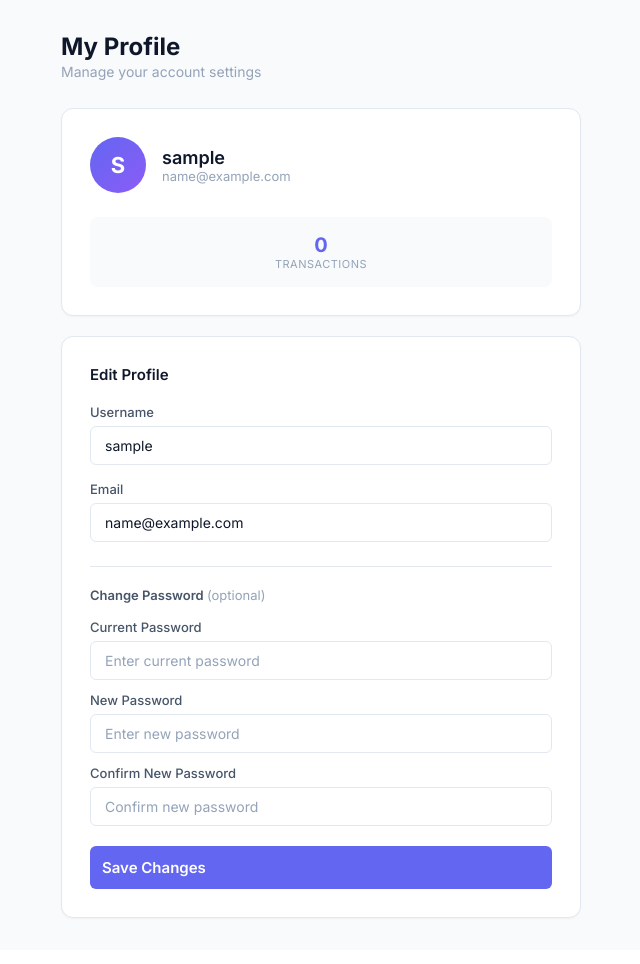
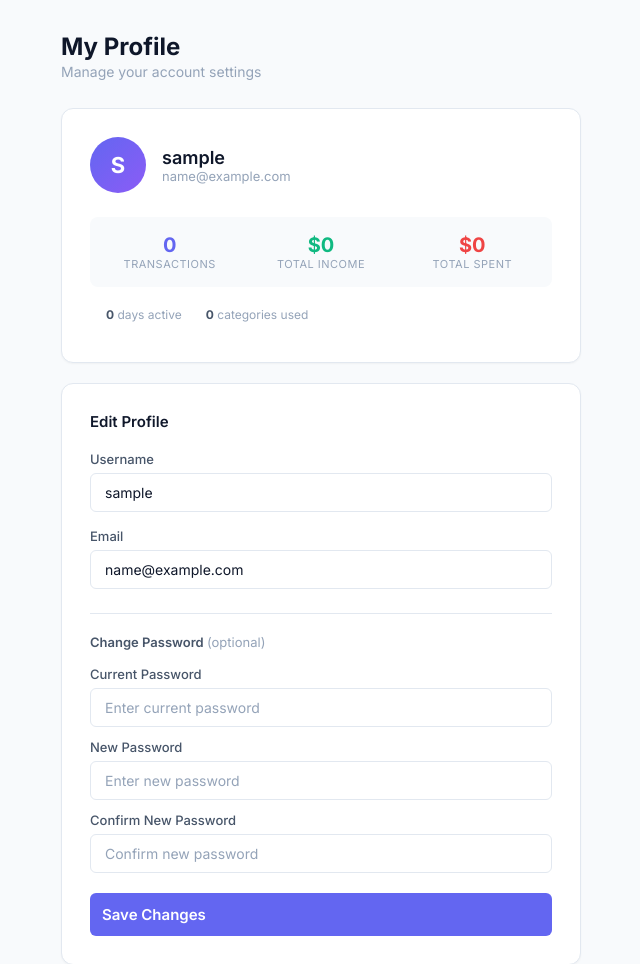
Before and after one commit to shyamrajpr7/webapp, a Flask app: page /profile in a window 1280 px wide. Shown: the part 64-1028 px from the top of the page, without its empty margins (11-651 px from the left). Before the commit the page ends 983 px from the top, so only its background shows below. Run offline with Flask 3, Linux system fonts and the light colour scheme; the visitor is signed in with stand-in values (Sample User, id 1); data that the repository does not hold is empty.

Commit message:
feat: add account stats (total income/expenses, days active, categories) to profile page

```diff
--- a/website/auth.py
+++ b/website/auth.py
@@ -1,6 +1,7 @@
 from flask import Blueprint, render_template, redirect, url_for, request, flash
 from flask_login import login_user, logout_user, login_required, current_user
 from werkzeug.security import generate_password_hash, check_password_hash
+from datetime import datetime
 from . import db
 from .models import User, Transaction, Budget
 
@@ -96,4 +97,12 @@ def profile():
                 return redirect(url_for('auth.profile'))
 
     tx_count = Transaction.query.filter_by(user_id=current_user.id).count()
-    return render_template('profile.html', user=current_user, tx_count=tx_count)
+    transactions = Transaction.query.filter_by(user_id=current_user.id).all()
+    total_income = sum(t.amount for t in transactions if t.type == 'income')
+    total_expenses = sum(t.amount for t in transactions if t.type == 'expense')
+    first_tx = min(transactions, key=lambda t: t.date) if transactions else None
+    account_days = (datetime.utcnow() - first_tx.date).days + 1 if first_tx else 0
+    categories_used = len(set(t.category for t in transactions))
+    return render_template('profile.html', user=current_user, tx_count=tx_count,
+        total_income=total_income, total_expenses=total_expenses,
+        account_days=account_days, categories_used=categories_used)
--- a/website/templates/profile.html
+++ b/website/templates/profile.html
@@ -21,6 +21,22 @@
             <div style="text-align:center; flex:1;">
                 <div style="font-size:20px; font-weight:700; color:var(--primary);">{{ tx_count }}</div>
                 <div style="font-size:11px; color:var(--text-muted); text-transform:uppercase; letter-spacing:0.5px;">Transactions</div>
+            </div>
+            <div style="text-align:center; flex:1;">
+                <div style="font-size:20px; font-weight:700; color:var(--green);">${{ "%.0f"|format(total_income) }}</div>
+                <div style="font-size:11px; color:var(--text-muted); text-transform:uppercase; letter-spacing:0.5px;">Total Income</div>
+            </div>
+            <div style="text-align:center; flex:1;">
+                <div style="font-size:20px; font-weight:700; color:var(--red);">${{ "%.0f"|format(total_expenses) }}</div>
+                <div style="font-size:11px; color:var(--text-muted); text-transform:uppercase; letter-spacing:0.5px;">Total Spent</div>
+            </div>
+        </div>
+        <div style="display:flex; gap:24px; padding:12px 16px; margin-top:8px;">
+            <div style="font-size:12px; color:var(--text-muted);">
+                <strong style="color:var(--text-secondary);">{{ account_days }}</strong> day{{ 's' if account_days != 1 }} active
+            </div>
+            <div style="font-size:12px; color:var(--text-muted);">
+                <strong style="color:var(--text-secondary);">{{ categories_used }}</strong> categor{{ 'ies' if categories_used != 1 else 'y' }} used
             </div>
         </div>
     </div>
```
